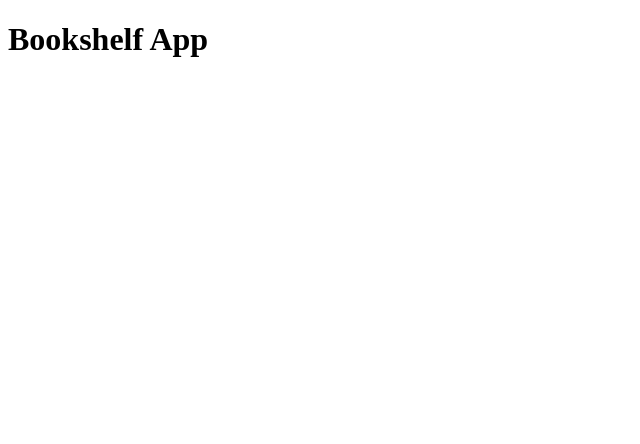
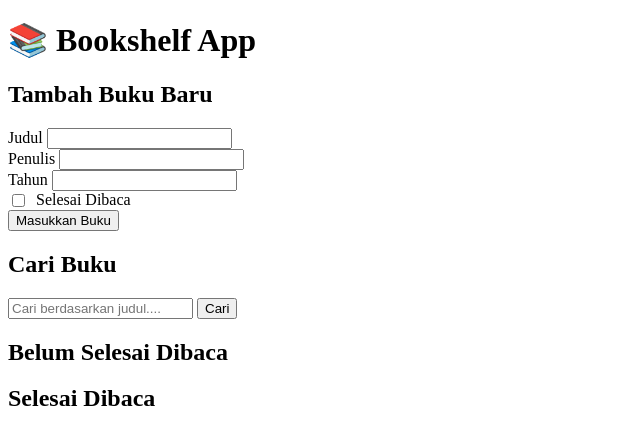
Before and after one commit to davanalendra0/Web-Bookshelf, a plain HTML site: page index.html in a window 1280 px wide. Shown: the whole page, without its empty margins (0-640 px from the left). Drawn offline with Linux system fonts and the light colour scheme.

Commit message:
build html

```diff
--- a/index.html
+++ b/index.html
@@ -9,10 +9,64 @@
 <body>
 
     <header>
-        <h1>Bookshelf App</h1>
+        <h1>📚 Bookshelf App</h1>
     </header>
 
+    <main>
+        <section>
+            <h2>Tambah Buku Baru</h2>
 
+            <form id="bookForm" data-testid="bookForm" action="">
+                <div>
+                    <label for="bookFormTitle">Judul</label>
+                    <input id="bookFormTitle" type="text" required data-testid="bookFormTitleInput">
+                </div>
+
+                <div>
+                    <label for="bookFormAuthor">Penulis</label>
+                    <input id="bookFormAuthor" type="text" required data-testid="bookFormAuthorInput">
+                </div>
+
+                <div>
+                    <label for="bookFormYear">Tahun</label>
+                    <input id="bookFormYear" type="number" required data-testid="bookFormYearInput">
+                </div>
+
+                <div style="display: flex; gap: 8px; align-items: center;">
+                    <input type="checkbox" data-testid="bookFormIsComplete">
+                    <label for="bookFormIsComplete">Selesai Dibaca</label>
+                </div>
+
+                <button id="bookFormSubmit" type="submit" data-testid="bookFormSubmitButton">
+                    Masukkan Buku
+                </button>
+            </form>
+        </section>
+
+        <section>
+            <h2>Cari Buku</h2>
+
+            <form id="searchBook" data-testid="searchBookForm" action="">
+                <input id="searchBookTitle" type="text" placeholder="Cari berdasarkan judul...." data-testid="searchBookFormTitleInput">
+
+                <button id="searchSubmit" type="submit" data-testid="searchBookFormSubmitButton">
+                    Cari
+                </button>
+            </form>
+        </section>
+
+        <section>
+            <h2>Belum Selesai Dibaca</h2>
+
+            <div id="incompleteBookList" data-testid="incompleteBookList"></div>
+        </section>
+
+        <section>
+            <h2>Selesai Dibaca</h2>
+
+            <div id="completeBookList" data-testid="completeBookList"></div>
+        </section>
+    </main>
 
     <script defer src="script.js"></script>
 </body>
```
